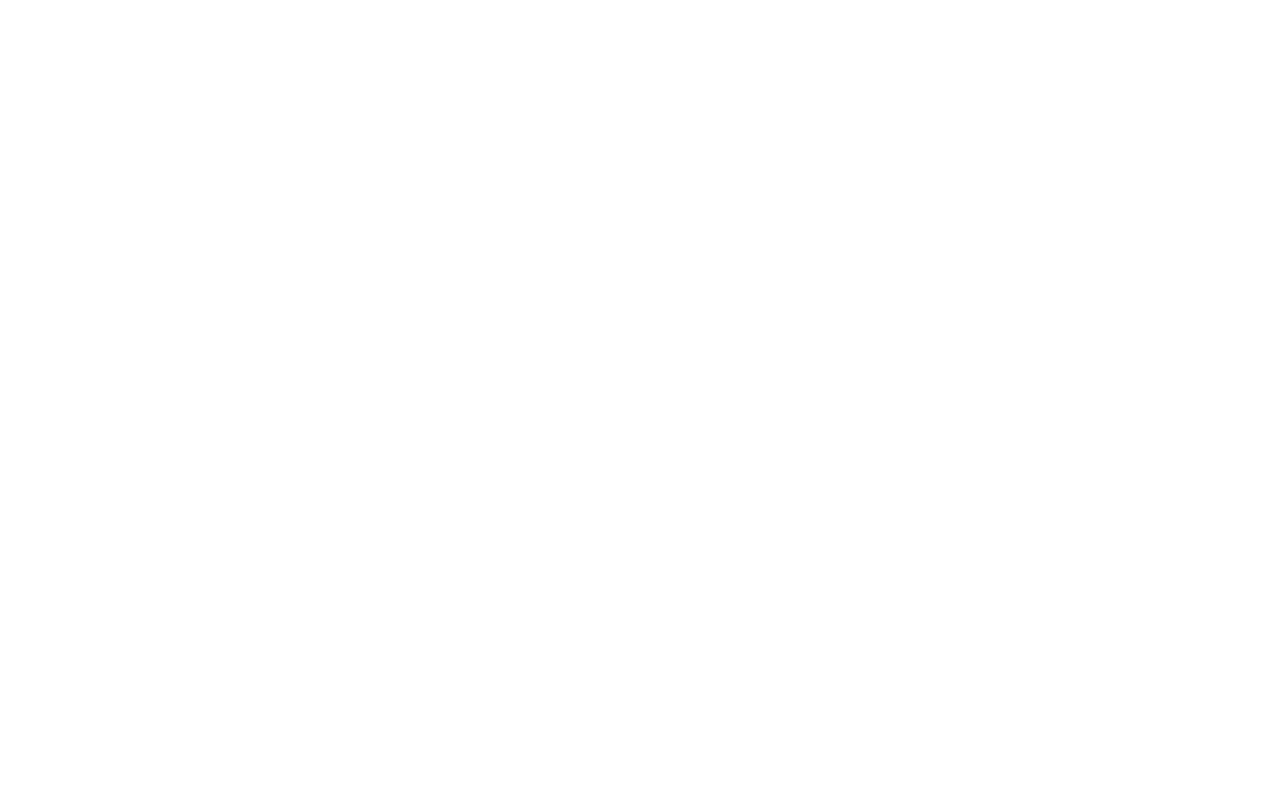
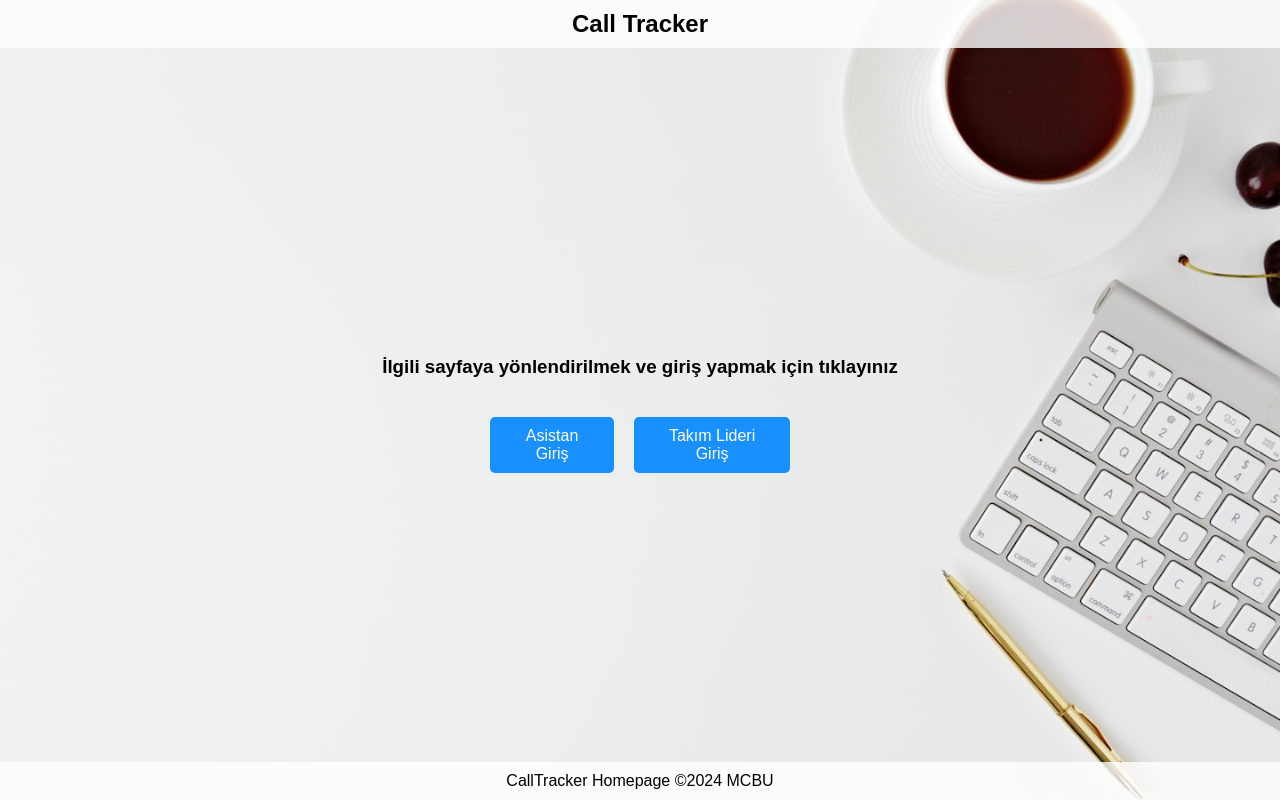
Before and after one commit to yazkan/calltracker-fe, a React (Vite) app: page / in a window 1280 px wide. Before the commit this address had no page. Built offline with nearby package versions, Linux system fonts and the light colour scheme.

Commit message:
mainpage added

```diff
--- a/src/App.jsx
+++ b/src/App.jsx
@@ -7,12 +7,14 @@
 import AssistantCallList from "./pages/AsistantCallList";
 import MontlyBonusList from "./pages/MontlyBonusList";
 import LoginTeamLeader from "./pages/LoginTeamLeader";
+import Mainpage from "./pages/Mainpage";
 
 function App() {
   return (
     <>
       <BrowserRouter>
         <Routes>
+          <Route path="/" element={<Mainpage />} />
           <Route path="/loginteamleader" element={<LoginTeamLeader />} />
           <Route path="/loginassistant" element={<LoginAssistant />} />
           <Route path="/register" element={<Register />} />
--- /dev/null
+++ b/src/pages/Mainpage.jsx
@@ -0,0 +1,37 @@
+import { useNavigate } from "react-router-dom";
+import "./Mainpage.scss";
+
+const Mainpage = () => {
+  const navigate = useNavigate();
+  return (
+    <div className="layout">
+      <div className="header">
+        <h2>Call Tracker</h2>
+      </div>
+      <div className="content">
+        <h3>İlgili sayfaya yönlendirilmek ve giriş yapmak için tıklayınız</h3>
+        <div className="buttons">
+          <button
+            className="primary icon"
+            onClick={() => {
+              navigate("/loginassistant");
+            }}
+          >
+            Asistan Giriş
+          </button>
+          <button
+            className="primary icon"
+            onClick={() => {
+              navigate("/loginteamleader");
+            }}
+          >
+            Takım Lideri Giriş
+          </button>
+        </div>
+      </div>
+      <div className="footer">CallTracker Homepage ©2024 MCBU</div>
+    </div>
+  );
+};
+
+export default Mainpage;
--- /dev/null
+++ b/src/pages/Mainpage.scss
@@ -0,0 +1,76 @@
+/* App.css */
+body,
+html,
+#root {
+  height: 100%;
+  margin: 0;
+  font-family: Arial, sans-serif;
+}
+
+.layout {
+  display: flex;
+  flex-direction: column;
+  min-height: 100vh;
+  background: url("../assets/photo041f66.jpg") no-repeat center center fixed;
+  background-size: cover;
+}
+
+.header,
+.footer {
+  background: rgba(255, 255, 255, 0.8);
+  padding: 10px 0;
+  text-align: center;
+}
+
+.header h2 {
+  margin: 0;
+}
+
+.content {
+  flex: 1;
+  display: flex;
+  flex-direction: column;
+  justify-content: center;
+  align-items: center;
+  text-align: center;
+}
+
+.buttons {
+  display: flex;
+  justify-content: space-around;
+  width: 300px;
+  margin-top: 20px;
+  gap: 20px;
+}
+
+button {
+  padding: 10px 20px;
+  font-size: 16px;
+  border: none;
+  cursor: pointer;
+  border-radius: 5px;
+  transition: background 0.3s;
+}
+
+button.primary {
+  background-color: #1890ff;
+  color: white;
+}
+
+button.primary:hover {
+  background-color: #40a9ff;
+}
+
+button.primary:focus {
+  outline: none;
+}
+
+button.icon {
+  display: flex;
+  align-items: center;
+  justify-content: center;
+}
+
+button.icon svg {
+  margin-right: 8px;
+}
```
Also changed, not shown: src/assets/photo041f66.jpg (added).
